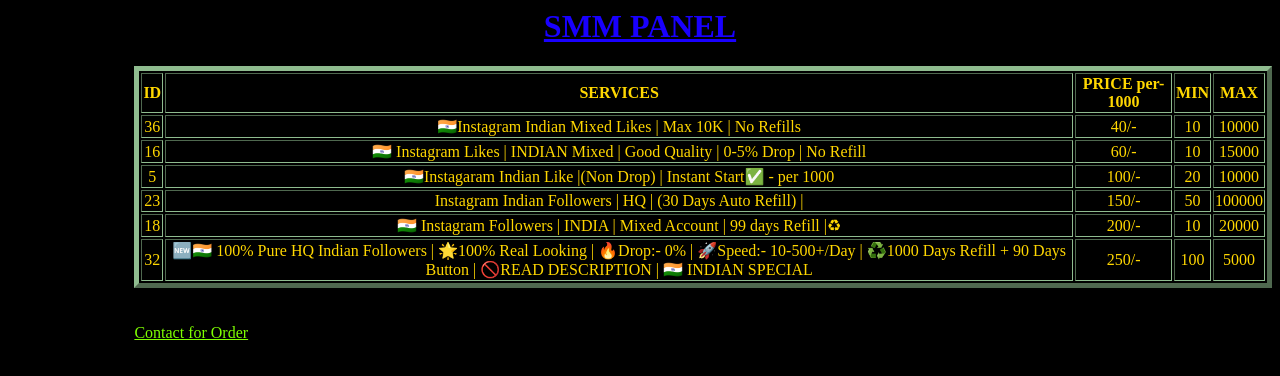
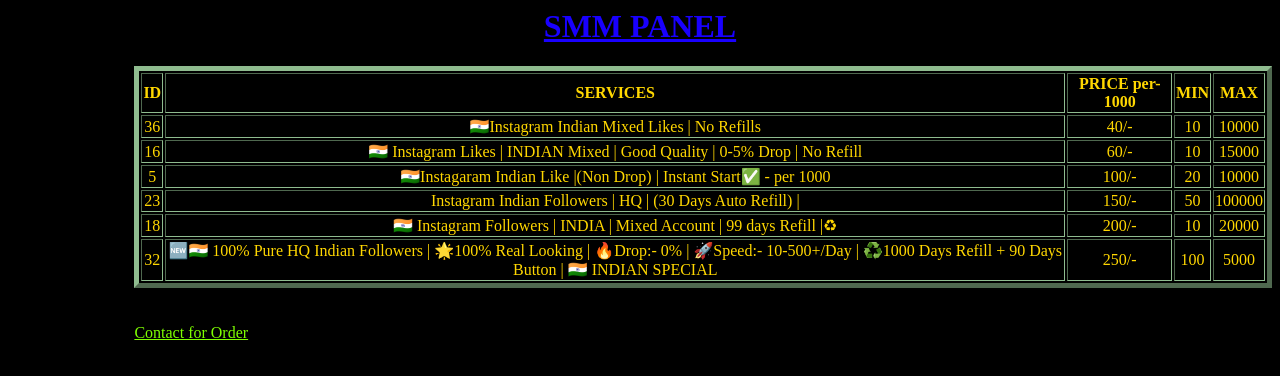
Before and after one commit to shuhfan/smm-panel, a plain HTML site: page indian_services.html in a window 1280 px wide. Drawn offline with Linux system fonts and the light colour scheme.

Commit message:
Update indian_services.html

```diff
--- a/indian_services.html
+++ b/indian_services.html
@@ -15,7 +15,7 @@
           </tr>
           <tr>
               <td>36</td>
-              <td>🇮🇳Instagram Indian  Mixed Likes | Max 10K | No Refills  </td>
+              <td>🇮🇳Instagram Indian  Mixed Likes | No Refills  </td>
               <td>40/-</td>
               <td>10</td>
               <td>10000</td>
@@ -50,7 +50,7 @@
           </tr>
           <tr>
               <td>32</td>
-              <td>🆕🇮🇳 100% Pure HQ  Indian Followers | 🌟100% Real Looking | 🔥Drop:- 0% | 🚀Speed:- 10-500+/Day | ♻️1000 Days Refill + 90 Days Button | 🚫READ DESCRIPTION | 🇮🇳 INDIAN SPECIAL</td>
+              <td>🆕🇮🇳 100% Pure HQ  Indian Followers | 🌟100% Real Looking | 🔥Drop:- 0% | 🚀Speed:- 10-500+/Day | ♻️1000 Days Refill + 90 Days Button | 🇮🇳 INDIAN SPECIAL</td>
               <td>250/-</td>
               <td>100</td>
               <td>5000</td>
```
